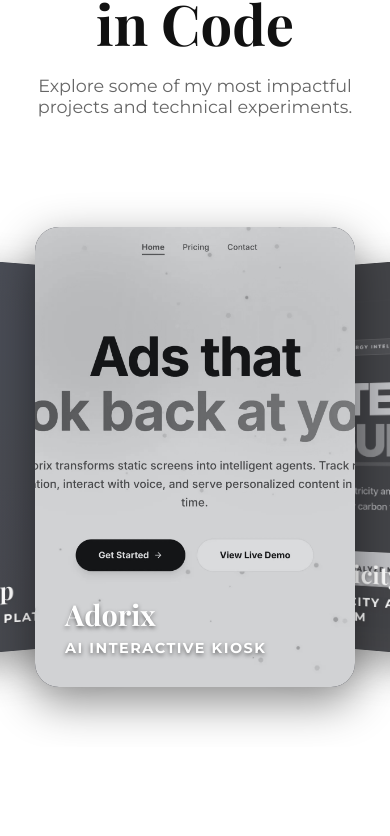
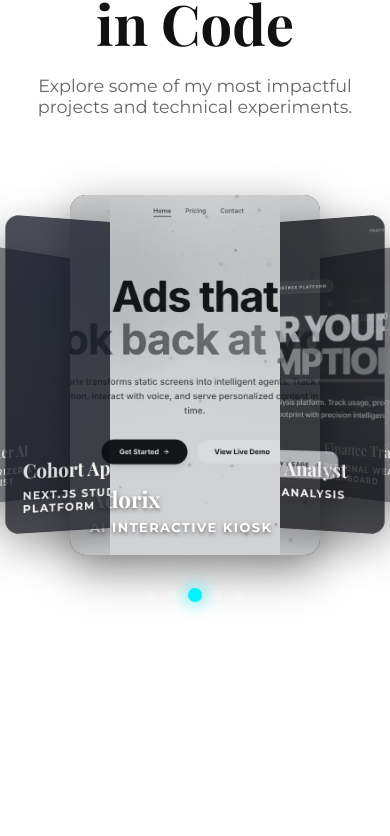
Before and after one commit to SahanAdithya/My-portfolio, a React (Create React App) app: page / in a window 390 px wide. Shown: the part 2349-3185 px from the top of the page. Built offline with nearby package versions, Linux system fonts and the light colour scheme; a web font is replaced by a local one.

Commit message:
Add mobile touch support and responsive styles

```diff
--- a/src/App.css
+++ b/src/App.css
@@ -1105,6 +1105,31 @@
   letter-spacing: 1.5px;
   margin: 0;
   text-shadow: 0 2px 4px rgba(0,0,0,0.5);
+}
+
+@media (max-width: 768px) {
+  .coverflow-container-lux {
+    height: 480px;
+    padding-top: 10px;
+  }
+  .coverflow-slider-lux {
+    height: 380px;
+  }
+  .project-card-coverflow {
+    width: 250px;
+    height: 360px;
+    border-radius: 16px;
+  }
+  .card-inner-body {
+    border-radius: 16px;
+    padding: 20px;
+  }
+  .card-project-title {
+    font-size: 1.4rem;
+  }
+  .card-project-subtitle {
+    font-size: 0.8rem;
+  }
 }
 
 /* Pagination indicator dots */
--- a/src/App.js
+++ b/src/App.js
@@ -56,6 +56,41 @@
   const [activeProjectIndex, setActiveProjectIndex] = useState(2); // Folio is the middle card by default
   const [isDetailOpen, setIsDetailOpen] = useState(false);
   const [resumeInView, setResumeInView] = useState(false);
+
+  // Responsive window tracking
+  const [windowWidth, setWindowWidth] = useState(window.innerWidth);
+  useEffect(() => {
+    const handleResize = () => setWindowWidth(window.innerWidth);
+    window.addEventListener('resize', handleResize);
+    return () => window.removeEventListener('resize', handleResize);
+  }, []);
+
+  // Mobile touch swipe handling for coverflow carousel
+  const [touchStart, setTouchStart] = useState(null);
+  const [touchEnd, setTouchEnd] = useState(null);
+
+  const handleTouchStart = (e) => {
+    setTouchEnd(null);
+    setTouchStart(e.targetTouches[0].clientX);
+  };
+
+  const handleTouchMove = (e) => {
+    setTouchEnd(e.targetTouches[0].clientX);
+  };
+
+  const handleTouchEnd = () => {
+    if (!touchStart || !touchEnd) return;
+    const distance = touchStart - touchEnd;
+    const isLeftSwipe = distance > 50;
+    const isRightSwipe = distance < -50;
+
+    if (isLeftSwipe && activeProjectIndex < projects.length - 1) {
+      setActiveProjectIndex((prev) => prev + 1);
+    }
+    if (isRightSwipe && activeProjectIndex > 0) {
+      setActiveProjectIndex((prev) => prev - 1);
+    }
+  };
 
   // --- CONTACT FORM STATE ---
   const [formState, setFormState] = useState({ name: '', email: '', company: '', website: '', service: '', description: '' });
@@ -167,12 +202,17 @@
     // Scale down cards as they get further from center
     const scale = 1 - absOffset * 0.15;
 
+    // Responsive offsets for desktop vs mobile
+    const isMobile = windowWidth <= 768;
+    const baseTranslate = isMobile ? 100 : 240;
+    const adjustTranslate = isMobile ? 15 : 40;
+
     // Translate X: active is 0, left is negative, right is positive
-    let translateX = offset * 240; // base offset
+    let translateX = offset * baseTranslate; // base offset
     if (offset < 0) {
-      translateX += 40;
+      translateX += adjustTranslate;
     } else if (offset > 0) {
-      translateX -= 40;
+      translateX -= adjustTranslate;
     }
 
     // Rotate Y
@@ -461,6 +501,9 @@
               setActiveProjectIndex(2);
             }
           }}
+          onTouchStart={handleTouchStart}
+          onTouchMove={handleTouchMove}
+          onTouchEnd={handleTouchEnd}
         >
 
           <div className="coverflow-slider-lux">
@@ -477,7 +520,9 @@
                   }
                 }}
                 onMouseEnter={() => {
-                  setActiveProjectIndex(index);
+                  if (windowWidth > 768) {
+                    setActiveProjectIndex(index);
+                  }
                 }}
               >
 
@@ -505,6 +550,16 @@
             ))}
           </div>
 
+          <div className="coverflow-pagination">
+            {projects.map((project, index) => (
+              <div
+                key={`dot-${project.id}`}
+                className={`pagination-dot ${index === activeProjectIndex ? 'active' : ''}`}
+                style={{ '--active-color': project.color }}
+                onClick={() => setActiveProjectIndex(index)}
+              />
+            ))}
+          </div>
 
         </div>
 
```
